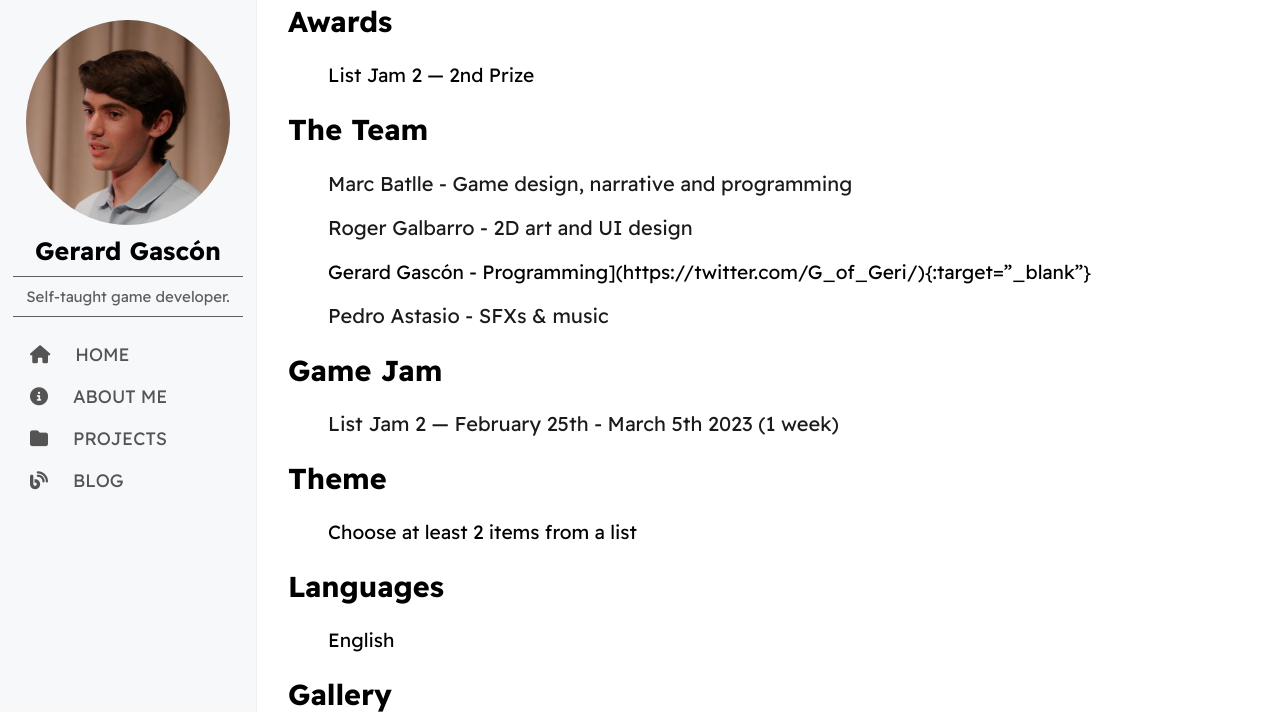
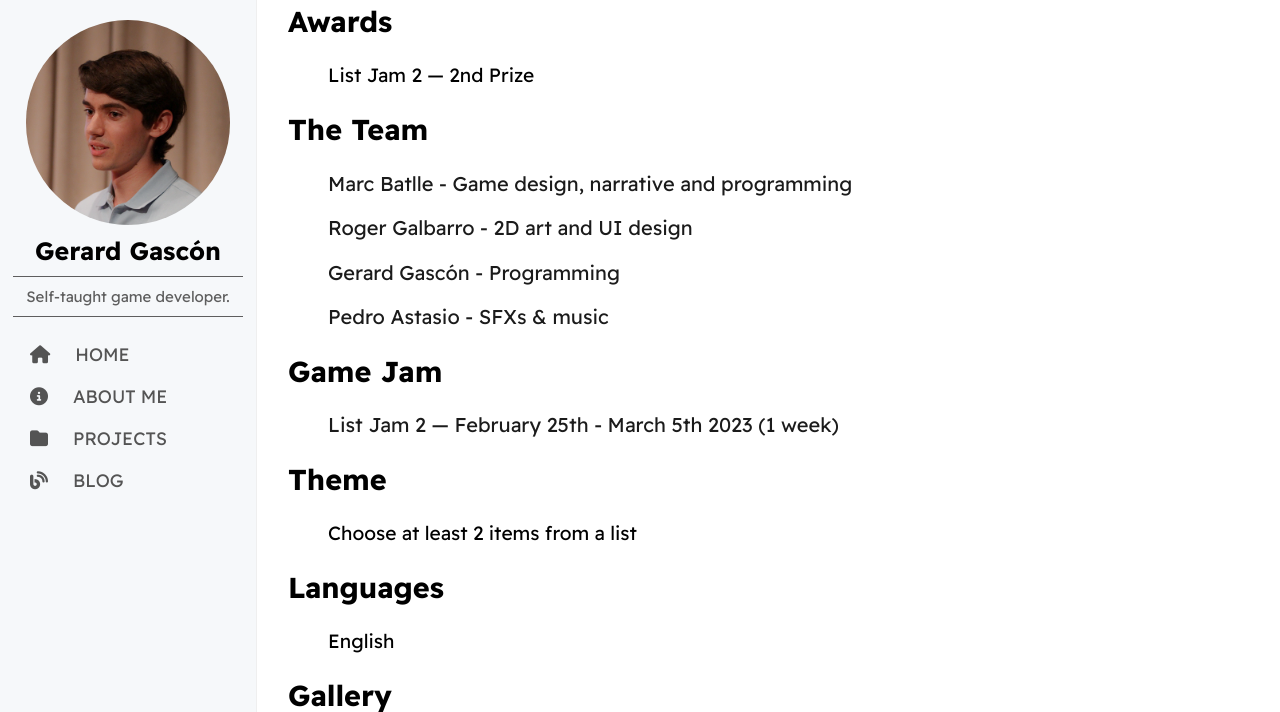
Before and after one commit to GerardGascon/gerardgascon.github.io, a Jekyll site: the page built from _jams/2023-03-06-Trorb.md, in a window 1280 px wide and 900 px high, scrolled down 582 px, cut to the strip 0-712 px from the top of the window. Built offline with Jekyll 4.4.1, drawn with Linux system fonts in a browser that asks for light colours; nearby versions of some CDN libraries.

Commit message:
Update 2023-03-06-Trorb.md

```diff
--- a/_jams/2023-03-06-Trorb.md
+++ b/_jams/2023-03-06-Trorb.md
@@ -40,7 +40,7 @@ Survive in these cold ruins until the door opens while the orb you hold changes
 >
 > [Roger Galbarro - 2D art and UI design](https://twitter.com/Rugi_Kong/){:target="_blank"}
 >
-> Gerard Gascón - Programming](https://twitter.com/G_of_Geri/){:target="_blank"}
+> [Gerard Gascón - Programming](https://twitter.com/G_of_Geri/){:target="_blank"}
 >
 > [Pedro Astasio - SFXs & music](https://twitter.com/Pedro_Astasio/){:target="_blank"}
 
```
